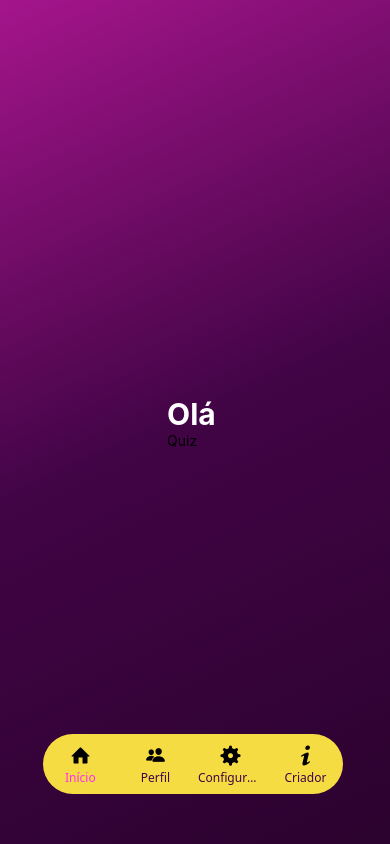
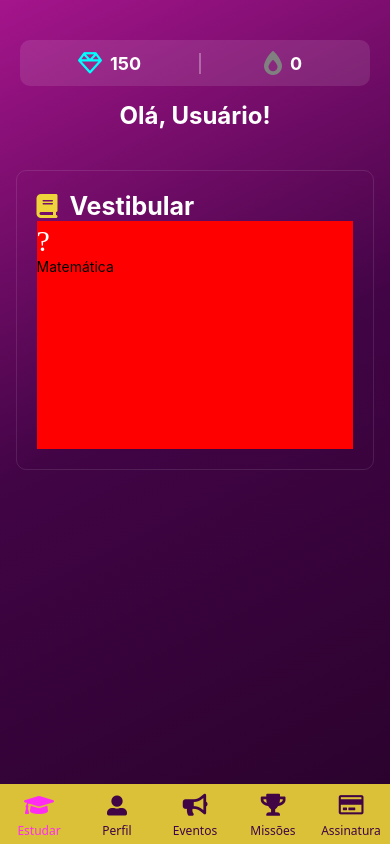
Before and after one commit to joaobroggine/literaria, a React Native app: screen /TelaPrincipal in a window 390 px wide. Built offline with nearby package versions, Linux system fonts and the light colour scheme.

Commit message:
Tentativa falha de criar um apk

```diff
--- a/app.json
+++ b/app.json
@@ -19,7 +19,8 @@
       "adaptiveIcon": {
         "foregroundImage": "./assets/adaptive-icon.png",
         "backgroundColor": "#ffffff"
-      }
+      },
+      "package": "com.joaobroggine.literaria"
     },
     "web": {
       "favicon": "./assets/favicon.png"
@@ -27,6 +28,14 @@
     "plugins": [
       "expo-font",
       "expo-router"
-    ]
+    ],
+    "extra": {
+      "router": {
+        "origin": false
+      },
+      "eas": {
+        "projectId": "976fbdf1-3e01-487d-bde3-4bfa0ba3505e"
+      }
+    }
   }
 }
--- a/src/telas/(tabs)/TelaPrincipal.js
+++ b/src/telas/(tabs)/TelaPrincipal.js
@@ -1,17 +1,37 @@
 import AsyncStorage from '@react-native-async-storage/async-storage';
-import { LinearGradient } from 'expo-linear-gradient'
-import React, { useEffect, useState } from 'react'
-import { StyleSheet, Text, TouchableOpacity, View } from 'react-native'
+import { LinearGradient } from 'expo-linear-gradient';
+import React, { useEffect, useState } from 'react';
+import { StyleSheet, Text, TouchableOpacity, View, ScrollView } from 'react-native';
+import FontAwesome from 'react-native-vector-icons/FontAwesome6';
+import MaterialIcons from 'react-native-vector-icons/MaterialIcons';
+import Ionicons from 'react-native-vector-icons/Ionicons';
+import Entypo from 'react-native-vector-icons/Entypo';
+import AntDesign from 'react-native-vector-icons/AntDesign';
 
-export default function TelaPrincipal({navigation}) {
 
+export default function TelaPrincipal({ navigation }) {
   const [nomeInput, setNomeInput] = useState('');
   const [usuario, setUsuario] = useState(null);
+  const [moedas, setMoedas] = useState(150);
+  const [ofensiva, setOfensiva] = useState(0);
+
+  const VestibularItens = ({ title, iconName, iconType, onPress }) => (
+    <TouchableOpacity style={styles.quizItem} onPress={onPress}>
+      <View style={styles.quizIcon}>
+        {iconType === 'FontAwesome' && <FontAwesome name={iconName} size={30} color={'#fff'} />}
+        {iconType === 'MaterialIcons' && <MaterialIcons name={iconName} size={30} color={'#fff'} />}
+        {iconType === 'Ionicons' && <Ionicons name={iconName} size={30} color={'#fff'} />}
+        {iconType === 'Entypo' && <Entypo name={iconName} size={30} color={'#fff'} />}
+        {iconType === 'AntDesign' && <AntDesign name={iconName} size={30} color={'#fff'} />}
+      </View>
+      <Text style={styles.quizTitle}>{title}</Text>
+    </TouchableOpacity>
+  );
 
   useEffect(() => {
     async function carregarUsuario() {
       try {
-        const dados = await AsyncStorage.getItem("usuario")
+        const dados = await AsyncStorage.getItem("usuario");
         if (dados) {
           const userData = JSON.parse(dados);
           setUsuario(userData);
@@ -21,40 +41,122 @@ export default function TelaPrincipal({navigation}) {
         console.error('Erro ao carregar os dados', error);
       }
     }
-    carregarUsuario()
-  }, [])
+    carregarUsuario();
+  }, []);
 
   return (
     <LinearGradient
       colors={['#A5158C', '#410445', '#2B022E']}
-        style={[styles.container]}
+      style={styles.container}
       start={{ x: 0, y: 0 }}
       end={{ x: 1, y: 1 }}
     >
-        <View>
-          <Text style={styles.title}>Olá {nomeInput}</Text>
-          <TouchableOpacity onPress={() => navigation.navigate('Geografia')}>
-            <Text>Quiz</Text>
-          </TouchableOpacity>
+      <View style={styles.header}>
+        <View style={styles.infobox}>
+          <View style={styles.buttonbox}>
+            <FontAwesome name='gem' size={24} color={'cyan'} />
+            <Text style={styles.infoText}>{moedas}</Text>
           </View>
-        <View>
-
+          <View style={styles.separator}></View>
+          <View style={styles.buttonbox2}>
+            <FontAwesome name='fire-flame-simple' size={24} color={'gray'} />
+            <Text style={styles.infoText}>{ofensiva}</Text>
+          </View>
+        </View>
+        <Text style={styles.greeting}>Olá, {nomeInput || 'Usuário'}!</Text>
+      </View>
+      <View style={styles.vestibularBox}>
+        <Text style={styles.vestibularText}>
+          <FontAwesome name='book' size={24} color={'rgb(238, 211, 59)'} />  Vestibular
+        </Text>
+        <View style={styles.grid}>
+          <VestibularItens
+            title="Matemática"
+            iconName="pi-box"
+            iconType="MaterialIcons"
+            onPress={() => navigation.navigate('Quiz')}
+          />
+        </View>
       </View>
     </LinearGradient>
-  )
-}
+  )}
 
   const styles = StyleSheet.create({
     container: {
       flex: 1,
       alignItems: 'center',
-    justifyContent: 'center',
+      justifyContent: 'flex-start',
+      paddingTop: 40,
+    },
+
+    header: {
+      width: '100%',
+      paddingHorizontal: 20,
+      marginBottom: 20,
+    },
+
+    infobox: {
+      flexDirection: 'row',
+      justifyContent: 'space-evenly',
+      backgroundColor: 'rgba(255, 255, 255, 0.1)',
+      borderRadius: 10,
+      paddingVertical: 10,
+      marginBottom: 15,
+    },
+
+    buttonbox: {
+      flexDirection: 'row',
+      alignItems: 'center',
+    },
+
+    buttonbox2: {
+      flexDirection: 'row',
+      alignItems: 'center',
+      marginRight: 10
+    },
+
+    infoText: {
+      fontSize: 18,
+      fontWeight: 'bold',
+      color: 'white',
+      marginLeft: 8,
+    },
+
+    separator: {
+      width: 2,
+      height: '80%',
+      backgroundColor: 'rgba(255, 255, 255, 0.3)',
+      marginTop: 3.2,
+      marginRight: 5
+    },
+
+    greeting: {
+      fontSize: 24,
+      fontWeight: 'bold',
+      color: 'white',
+      marginBottom: 20,
+      textAlign: 'center',
+    },
+
+    vestibularBox: {
+      borderWidth: 1,
+      borderColor: 'rgba(255, 255, 255, 0.1)',
+      borderRadius: 10,
+      width: '92%',
+      height: 300,
       padding: 20,
     },
-  title: {
+
+    vestibularText: {
       color: 'white',
-    fontSize: 30,
-    fontWeight: 'bold'
-  }
+      fontWeight: 'bold',
+      fontSize: 25
+    },
 
-})
+    grid: {
+      flex: 3,
+      width:'100%',
+      height: '90%',
+      backgroundColor: 'red'
+    },
+  });
--- a/src/telas/(tabs)/_layout.js
+++ b/src/telas/(tabs)/_layout.js
@@ -1,10 +1,8 @@
 import { createBottomTabNavigator } from "@react-navigation/bottom-tabs";
 import TelaPrincipal from "./TelaPrincipal";
 import Opcoes from "./Opcoes";
-import Entypo from "react-native-vector-icons/Entypo"
+import FontsAwesome from "react-native-vector-icons/FontAwesome5"
 import Perfil from "./Perfil";
-import Fontisto from "react-native-vector-icons/Fontisto"
-import Ionicons from "react-native-vector-icons/Ionicons"
 import Creditos from "./Creditos";
 
 const Tab = createBottomTabNavigator();
@@ -15,39 +13,58 @@ export default function TabRouter() {
       screenOptions={{
         headerShown: false,
         tabBarStyle: {
-                backgroundColor: '#F6DC43',
+          backgroundColor: 'rgb(218, 193, 56)',
           borderTopWidth: 0,
-                position: 'absolute',
-                marginHorizontal: '11%',
-                bottom: 50,
-                borderRadius: 100,
+          width: '100%',
           height: 60,
-                width: 300,
-                paddingTop: 2
+
         },
         tabBarActiveTintColor: '#FF2DF1',
         tabBarInactiveTintColor: '#410445',
         tabBarLabelStyle: {
           fontSize: 12,
         },
+        tabBarIconStyle: {
+          marginBottom: 3,
+          marginTop: 2
+        },
       }}
     >
-      <Tab.Screen name="Início" component={TelaPrincipal}
-        options={{tabBarIcon: ({color, size}) => {
-            return <Entypo name="home" size={20} color={'black'}/>
-                }}}/>
+      <Tab.Screen name="Estudar" component={TelaPrincipal}
+        options={{
+          tabBarIcon: ({ color, size }) => (
+            <FontsAwesome name="graduation-cap" size={24} color={color} />
+          ),
+        }}
+      />
       <Tab.Screen name="Perfil" component={Perfil}
-        options={{tabBarIcon: ({color, size}) => {
-            return <Ionicons name="people" size={20} color={'black'}/>
-                }}}/>
-      <Tab.Screen name="Configurações" component={Opcoes}
-        options={{tabBarIcon: ({color, size}) => {
-            return <Fontisto name="player-settings" size={20} color={'black'}/>
-                }}}/>
-      <Tab.Screen name="Criador" component={Creditos}
-        options={{tabBarIcon: ({color, size}) => {
-            return <Entypo name="info" size={20} color={'black'}/>
-                }}}/>
+        options={{
+          tabBarIcon: ({ color, size }) => (
+            <FontsAwesome name="user-alt" size={20} color={color} />
+          ),
+        }}
+      />
+      <Tab.Screen name="Eventos" component={Creditos}
+        options={{
+          tabBarIcon: ({ color, size }) => (
+            <FontsAwesome name="bullhorn" size={22} color={color} />
+          ),
+        }}
+      />
+      <Tab.Screen name="Missões" component={Opcoes}
+        options={{
+          tabBarIcon: ({ color, size }) => (
+            <FontsAwesome name="trophy" size={22} color={color} />
+          ),
+        }}
+      />
+      <Tab.Screen name="Assinatura" component={Creditos}
+        options={{
+          tabBarIcon: ({ color, size }) => (
+            <FontsAwesome name="credit-card" size={22} color={color} />
+          ),
+        }}
+      />
     </Tab.Navigator>
   );
 }
```
Also changed, not shown: eas.json (added, +21 -0 lines), src/telas/(tabs)/Evento.js (added, +10 -0 lines). Lines whose indentation alone changed are shown as unchanged.
